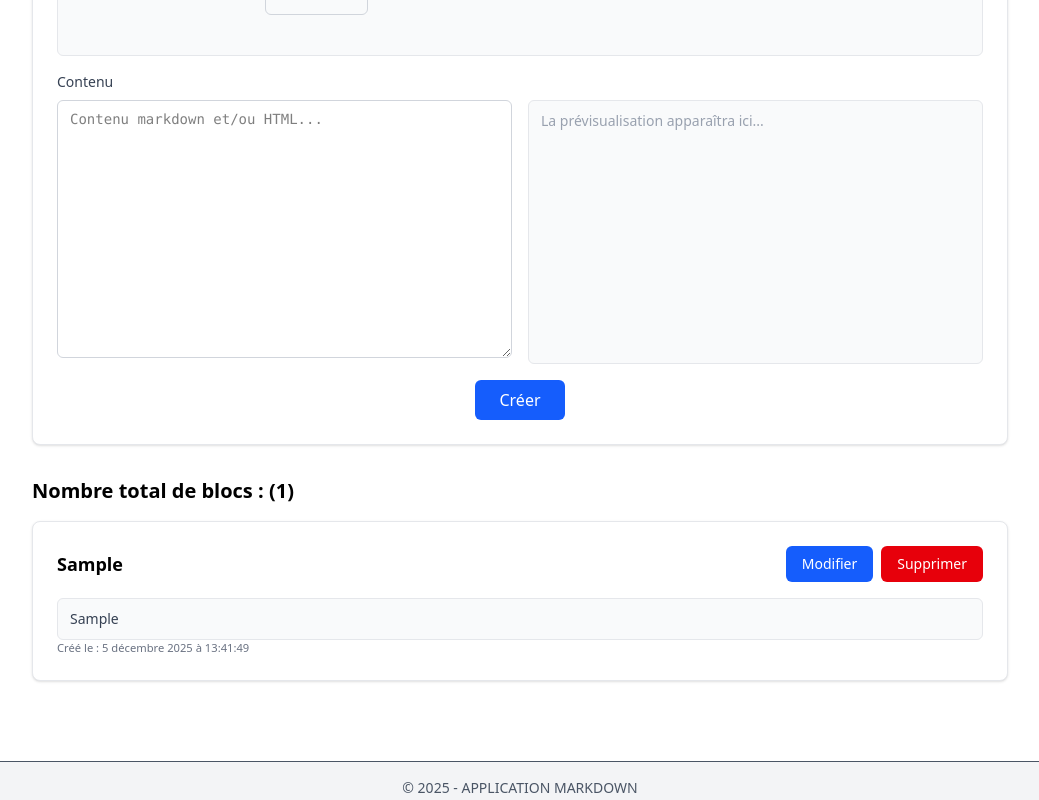
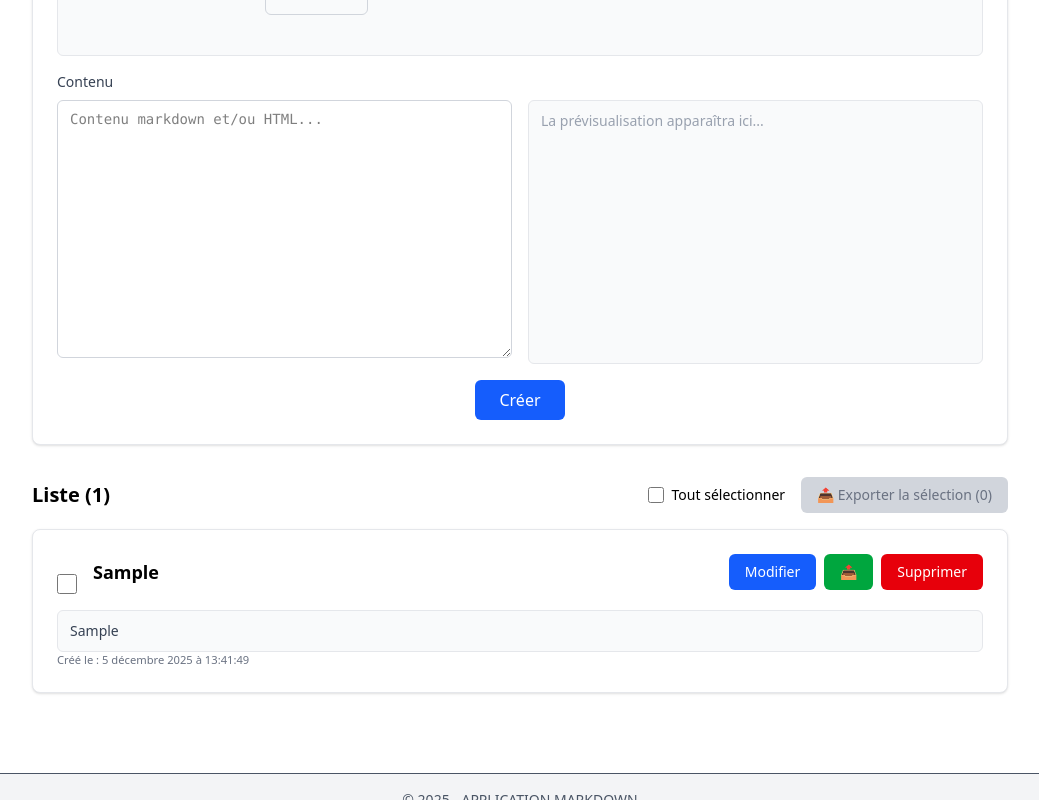
Before and after one commit to EnzoKFM/markdown-project, a React (Vite) app: page /blocks in a window 1280 px wide. Both pictures are taken after typing "Sample", "Sample" into the empty fields and a click on the button "Créer". Shown: the part 436-1236 px from the top of the page, without its empty margins (120-1159 px from the left). Built offline with nearby package versions, Linux system fonts and the light colour scheme.

Commit message:
feat: add export blocs (unique and multiple)

```diff
--- a/src/components/blocks/BlockItem.jsx
+++ b/src/components/blocks/BlockItem.jsx
@@ -1,6 +1,7 @@
 import { marked } from "marked";
+import { exportSingleBlock } from "./utils/exportBlocks";
 
-function BlockItem({ block, onDelete, onEdit }) {
+function BlockItem({ block, onDelete, onEdit, isSelected, onToggleSelect }) {
   const getPreview = (content) => {
     if (!content.trim()) return "<p class='text-gray-400'>Aucun contenu</p>";
     return marked.parse(content);
@@ -16,12 +17,24 @@ function BlockItem({ block, onDelete, onEdit }) {
     return parts.join(" + ");
   };
 
+  const handleExport = () => {
+    exportSingleBlock(block);
+  };
+
   return (
     <div className="bg-white p-6 rounded-lg shadow-sm border border-gray-200">
-      <div className="flex justify-between items-center mb-4">
+      <div className="flex items-start gap-4 mb-4">
+        <input
+          type="checkbox"
+          checked={isSelected}
+          onChange={() => onToggleSelect(block.id)}
+          className="w-5 h-5 mt-5 cursor-pointer"
+        />
+
+        <div className="flex-1">
+          <div className="flex justify-between items-center">
             <div>
               <h3 className="text-lg font-semibold">{block.name}</h3>
-
               {getShortCutPreview(block.shortcut) && (
                 <span className="inline-block mt-1 text-xs bg-blue-100 text-blue-800 px-2 py-1 rounded font-mono">
                   ⌨️ {getShortCutPreview(block.shortcut)}
@@ -31,16 +44,25 @@ function BlockItem({ block, onDelete, onEdit }) {
             <div className="flex gap-2">
               <button
                 onClick={() => onEdit(block)}
-            className="bg-blue-600 text-white px-4 py-2 rounded-md hover:bg-blue-700 transition-colors text-sm"
+                className="bg-blue-600 text-white px-4 py-2 rounded-md hover:bg-blue-700 transition-colors text-sm cursor-pointer"
               >
                 Modifier
               </button>
               <button
+                onClick={handleExport}
+                className="bg-green-600 text-white px-4 py-2 rounded-md hover:bg-green-700 transition-colors text-sm cursor-pointer"
+                title="Exporter ce bloc"
+              >
+                📤
+              </button>
+              <button
                 onClick={() => onDelete(block.id)}
-            className="bg-red-600 text-white px-4 py-2 rounded-md hover:bg-red-700 transition-colors text-sm"
+                className="bg-red-600 text-white px-4 py-2 rounded-md hover:bg-red-700 transition-colors text-sm cursor-pointer"
               >
                 Supprimer
               </button>
+            </div>
+          </div>
         </div>
       </div>
 
--- a/src/components/blocks/BlockLibrary.jsx
+++ b/src/components/blocks/BlockLibrary.jsx
@@ -6,6 +6,7 @@ import BlockEdit from "./BlockEdit";
 function BlockLibrary() {
   const [blocks, setBlocks] = useState([]);
   const [editingBlock, setEditingBlock] = useState(null);
+  const [selectedBlocks, setSelectedBlocks] = useState([]);
 
   useEffect(() => {
     const saved = localStorage.getItem("blocks");
@@ -32,6 +33,9 @@ function BlockLibrary() {
       const newBlocks = blocks.filter((block) => block.id !== id);
       localStorage.setItem("blocks", JSON.stringify(newBlocks));
       setBlocks(newBlocks);
+      setSelectedBlocks(
+        selectedBlocks.filter((selectedId) => selectedId !== id)
+      );
     }
   };
 
@@ -50,6 +54,22 @@ function BlockLibrary() {
 
   const handleCancelEditBlock = () => {
     setEditingBlock(null);
+  };
+
+  const toggleSelectBlock = (id) => {
+    setSelectedBlocks((prev) =>
+      prev.includes(id)
+        ? prev.filter((selectedId) => selectedId !== id)
+        : [...prev, id]
+    );
+  };
+
+  const toggleSelectAll = () => {
+    if (selectedBlocks.length === blocks.length) {
+      setSelectedBlocks([]);
+    } else {
+      setSelectedBlocks(blocks.map((b) => b.id));
+    }
   };
 
   return (
@@ -72,6 +92,9 @@ function BlockLibrary() {
           blocks={blocks}
           onDelete={handleDeleteBlock}
           onEdit={handleStartEditBlock}
+          selectedBlocks={selectedBlocks}
+          onToggleSelect={toggleSelectBlock}
+          onToggleSelectAll={toggleSelectAll}
         />
       </div>
     </div>
--- a/src/components/blocks/BlockList.jsx
+++ b/src/components/blocks/BlockList.jsx
@@ -1,6 +1,19 @@
 import BlockItem from "./BlockItem";
+import { exportMultipleBlocks } from "./utils/exportBlocks";
 
-function BlockList({ blocks, onDelete, onEdit }) {
+function BlockList({
+  blocks,
+  onDelete,
+  onEdit,
+  selectedBlocks,
+  onToggleSelect,
+  onToggleSelectAll,
+}) {
+  const handleExportSelected = () => {
+    const blocksToExport = blocks.filter((b) => selectedBlocks.includes(b.id));
+    exportMultipleBlocks(blocksToExport);
+  };
+
   if (blocks.length === 0) {
     return (
       <div className="bg-white border-2 border-dashed border-gray-300 rounded-lg p-12 text-center">
@@ -9,11 +22,39 @@ function BlockList({ blocks, onDelete, onEdit }) {
     );
   }
 
+  const allSelected =
+    blocks.length > 0 && selectedBlocks.length === blocks.length;
+
   return (
     <div>
-      <h2 className="text-xl font-semibold mb-4">
-        Nombre total de blocs : ({blocks.length})
-      </h2>
+      <div className="flex items-center justify-between mb-4">
+        <h2 className="text-xl font-semibold">Liste ({blocks.length})</h2>
+
+        <div className="flex items-center gap-4">
+          <label className="flex items-center gap-2 cursor-pointer">
+            <input
+              type="checkbox"
+              checked={allSelected}
+              onChange={onToggleSelectAll}
+              className="w-4 h-4"
+            />
+            <span className="text-sm">Tout sélectionner</span>
+          </label>
+
+          <button
+            onClick={handleExportSelected}
+            disabled={selectedBlocks.length === 0}
+            className={`px-4 py-2 rounded-md text-sm transition-colors cursor-pointer ${
+              selectedBlocks.length === 0
+                ? "bg-gray-300 text-gray-500 cursor-not-allowed"
+                : "bg-green-600 text-white hover:bg-green-700"
+            }`}
+          >
+            📤 Exporter la sélection ({selectedBlocks.length})
+          </button>
+        </div>
+      </div>
+
       <div className="space-y-4">
         {blocks.map((block) => (
           <BlockItem
@@ -21,6 +62,8 @@ function BlockList({ blocks, onDelete, onEdit }) {
             block={block}
             onDelete={onDelete}
             onEdit={onEdit}
+            isSelected={selectedBlocks.includes(block.id)}
+            onToggleSelect={onToggleSelect}
           />
         ))}
       </div>
--- /dev/null
+++ b/src/components/blocks/utils/exportBlocks.js
@@ -0,0 +1,31 @@
+export const exportSingleBlock = (block) => {
+  const content = block.content;
+  const filename = `${block.name}.part.mdlc`;
+
+  downloadFile(content, filename);
+};
+
+export const exportMultipleBlocks = (blocks) => {
+  const timestamp = new Date().toISOString().replace(/[:.]/g, "-");
+  const filename = `blocks_export_${timestamp}.parts.mdlc`;
+
+  const content = blocks
+    .map((block) => {
+      return `# ${block.name}\n\n${block.content}`;
+    })
+    .join("\n\n---\n\n");
+
+  downloadFile(content, filename);
+};
+
+const downloadFile = (content, filename) => {
+  const blob = new Blob([content], { type: "text/plain" });
+  const url = URL.createObjectURL(blob);
+  const link = document.createElement("a");
+  link.href = url;
+  link.download = filename;
+  document.body.appendChild(link);
+  link.click();
+  document.body.removeChild(link);
+  URL.revokeObjectURL(url);
+};
```
Lines whose indentation alone changed are shown as unchanged.
